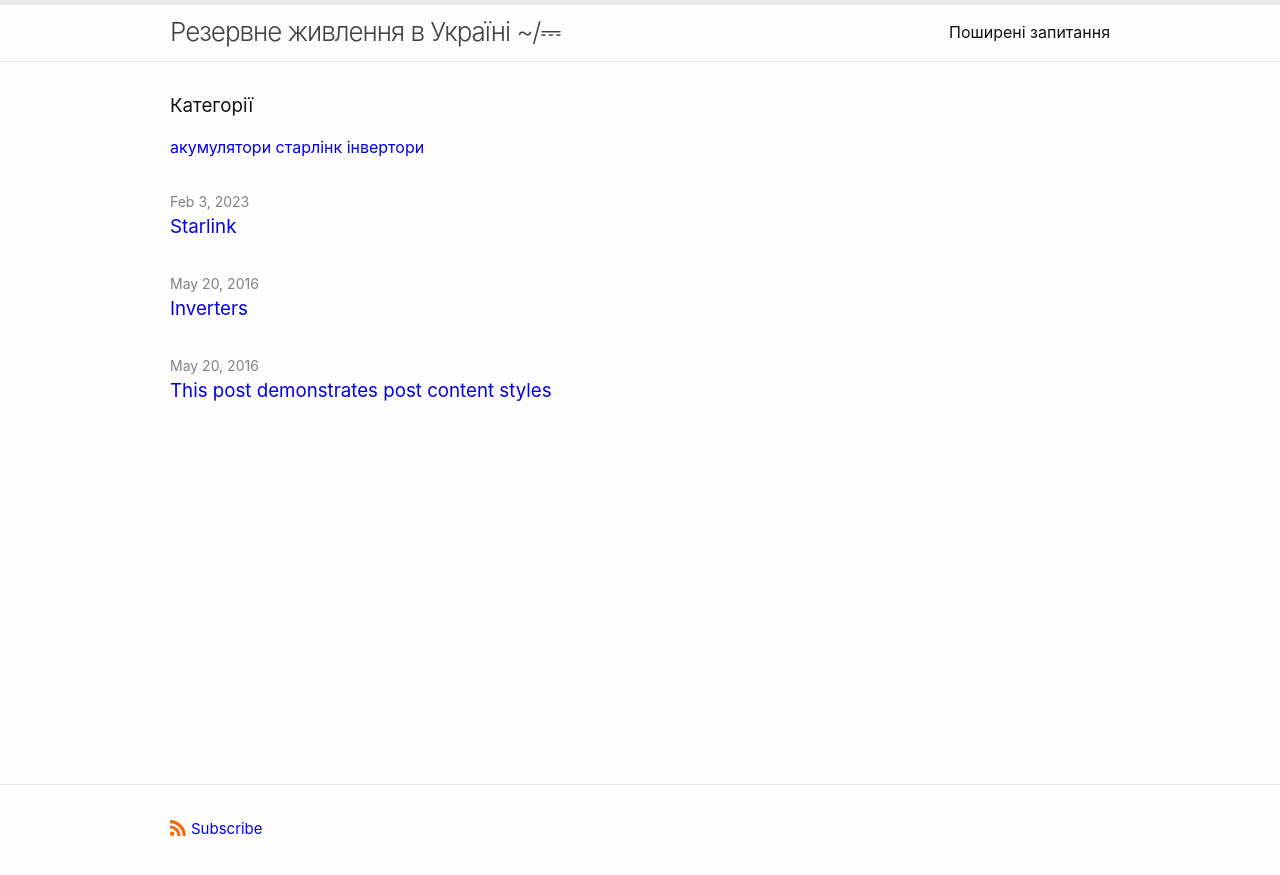
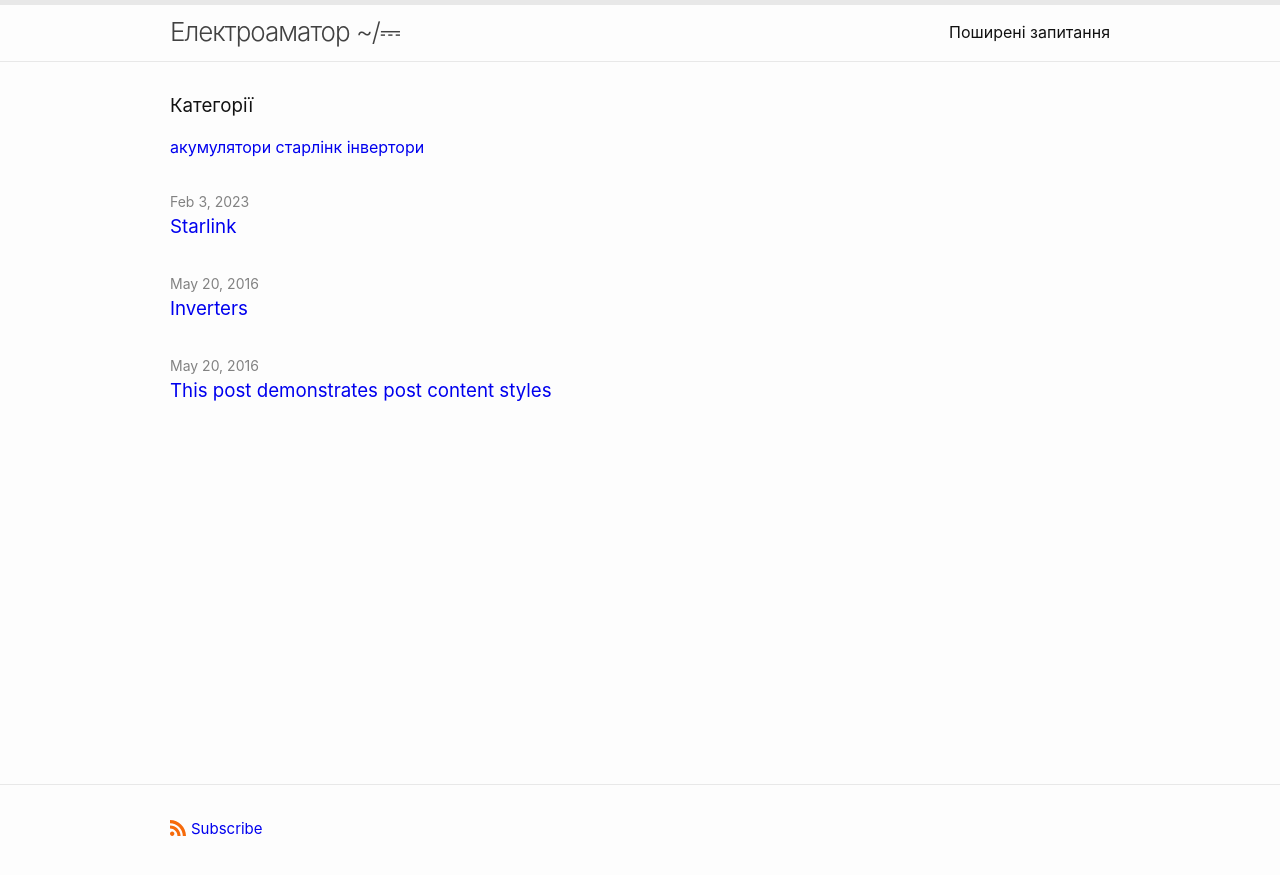
Before and after one commit to eamator/eamator.github.io, a Jekyll site: the page built from index.md, in a window 1280 px wide. Shown: the top 875 px of the page. Built offline with Jekyll 4.4.1, drawn with Linux system fonts in a browser that asks for light colours.

Commit message:
Update _config.yml

```diff
--- a/_config.yml
+++ b/_config.yml
@@ -1,4 +1,4 @@
-title: Резервне живлення в Україні ~/⎓
+title: Електроаматор ~/⎓
 
 show_excerpts: true # set to true to show excerpts on the homepage
 
```
